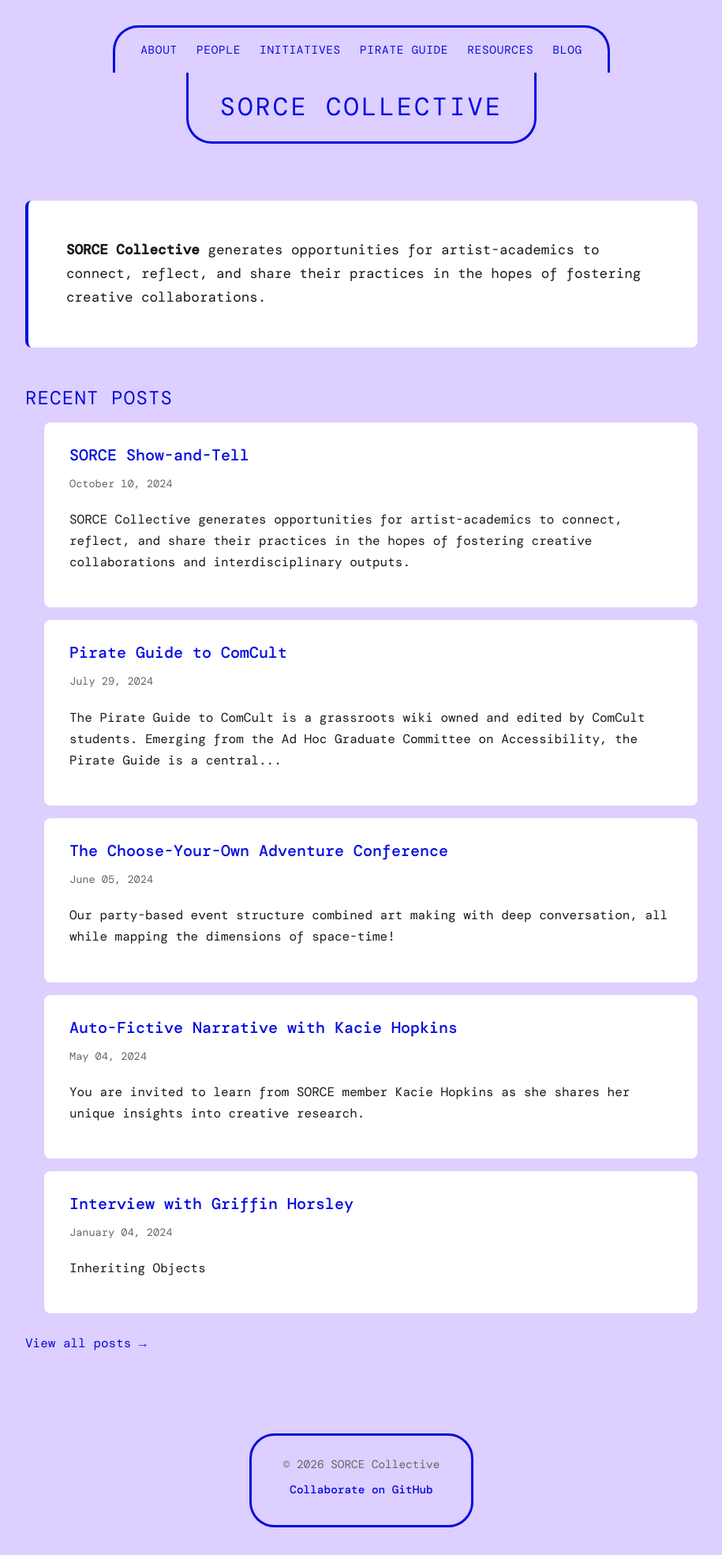
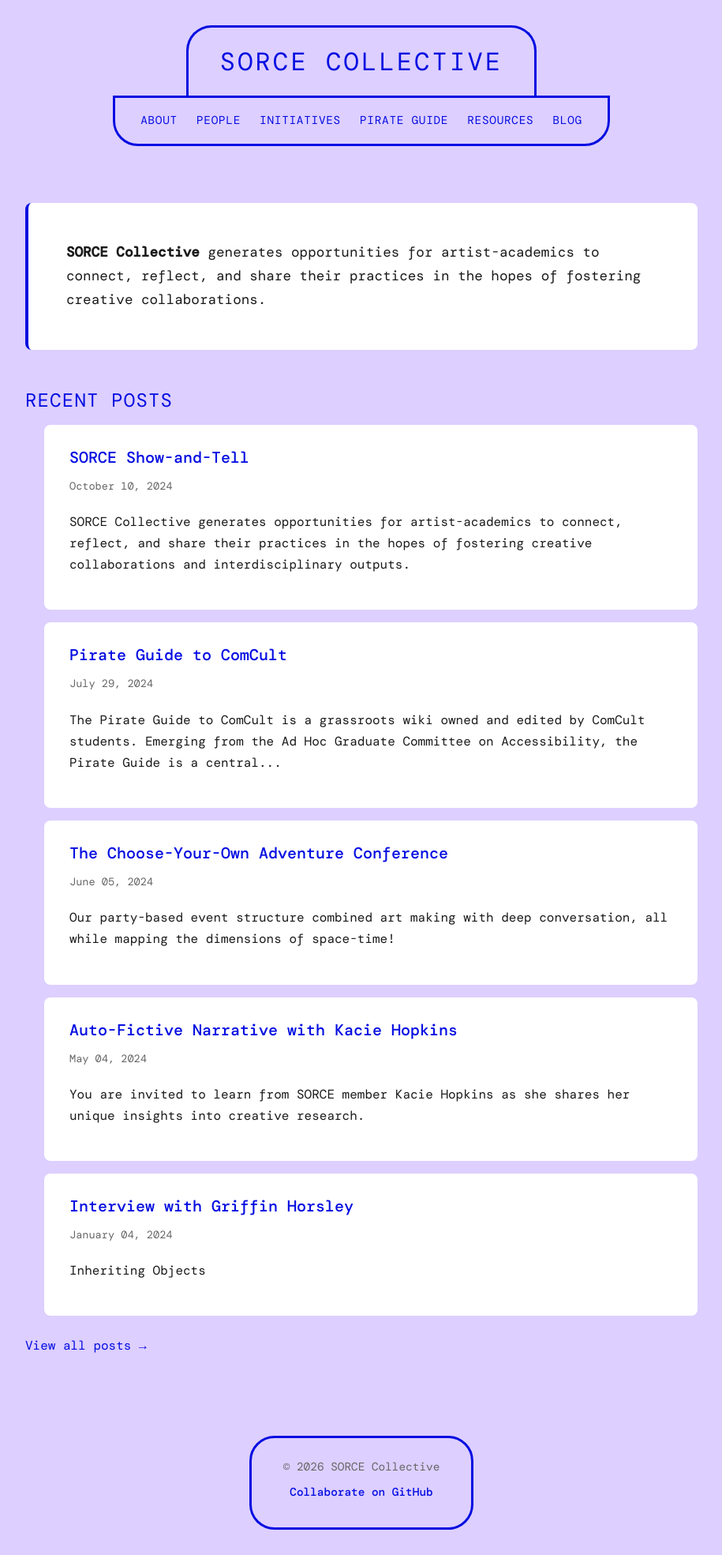
Before and after one commit to iowyth/sorce, a Jekyll site: the page built from index.md, in a window 1280 px wide. Shown: the whole page at 79% size, without its empty margins (182-1097 px from the left). Built offline with Jekyll 4.4.1, drawn with Linux system fonts in a browser that asks for light colours; some web fonts are replaced.

Commit message:
Revert "Flip horseshoe orientation: open at top instead of bottom"
This reverts commit 880bbbc93eb716850d9b210c9e41cdc65ef3c3d6.

```diff
--- a/_layouts/default.html
+++ b/_layouts/default.html
@@ -24,6 +24,7 @@
 <body>
   <header class="site-header">
     <div class="container">
+      <a href="{{ '/' | relative_url }}" class="site-title">{{ site.title }}</a>
       <nav class="site-nav">
         <a href="{{ '/about' | relative_url }}">About</a>
         <a href="{{ '/people' | relative_url }}">People</a>
@@ -32,7 +33,6 @@
         <a href="{{ '/resources' | relative_url }}">Resources</a>
         <a href="{{ '/blog' | relative_url }}">Blog</a>
       </nav>
-      <a href="{{ '/' | relative_url }}" class="site-title">{{ site.title }}</a>
       <button class="nav-toggle" aria-label="Toggle navigation">
         <span></span>
         <span></span>
--- a/assets/css/style.css
+++ b/assets/css/style.css
@@ -93,15 +93,16 @@ a:hover {
   color: var(--primary-blue);
   text-transform: uppercase;
   letter-spacing: 0.1em;
+  border: none;
   padding: 1rem 2.5rem;
   background: transparent;
   border: 3px solid var(--primary-blue);
-  border-top: none;
-  border-radius: 0 0 2rem 2rem;
+  border-bottom: none;
+  border-radius: 2rem 2rem 0 0;
 }
 
 .site-title:hover {
-  border-bottom-color: var(--primary-blue);
+  border-bottom: none;
 }
 
 .site-nav {
@@ -110,8 +111,7 @@ a:hover {
   padding: 1rem 2rem;
   background: transparent;
   border: 3px solid var(--primary-blue);
-  border-bottom: none;
-  border-radius: 2rem 2rem 0 0;
+  border-radius: 0 0 2rem 2rem;
 }
 
 .site-nav a {
@@ -392,21 +392,20 @@ li {
   .site-title {
     font-size: 1.5rem;
     padding: 0.75rem 1.5rem;
-    border-radius: 0 0 1.5rem 1.5rem;
+    border-radius: 1.5rem 1.5rem 0 0;
   }
 
   .site-nav {
     display: none;
     position: absolute;
-    bottom: 100%;
+    top: 100%;
     left: 50%;
     transform: translateX(-50%);
     background: var(--lavender-bg);
     flex-direction: column;
     padding: 1rem 2rem;
     border: 3px solid var(--primary-blue);
-    border-bottom: none;
-    border-radius: 1.5rem 1.5rem 0 0;
+    border-radius: 0 0 1.5rem 1.5rem;
     gap: 0.75rem;
     z-index: 100;
   }
```
